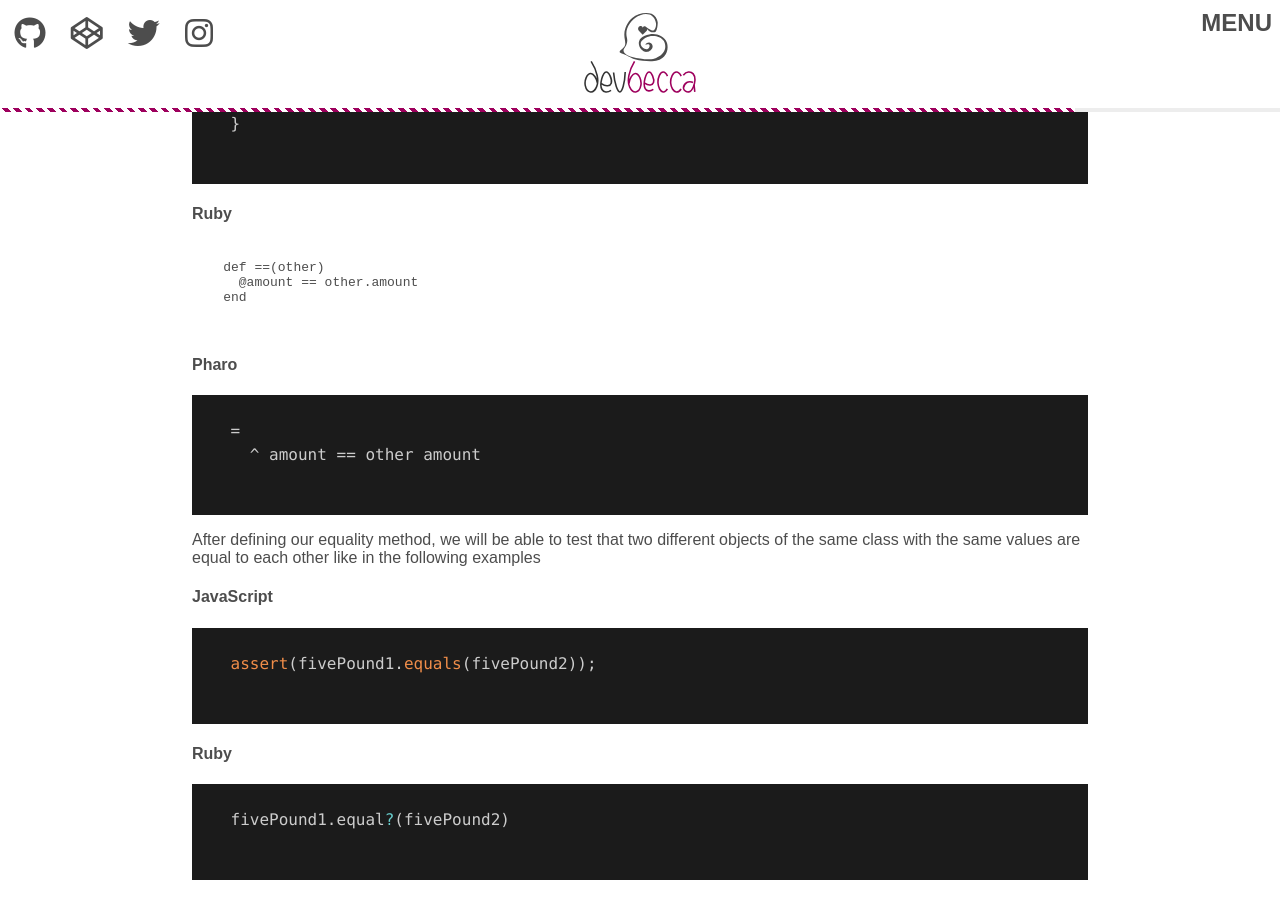
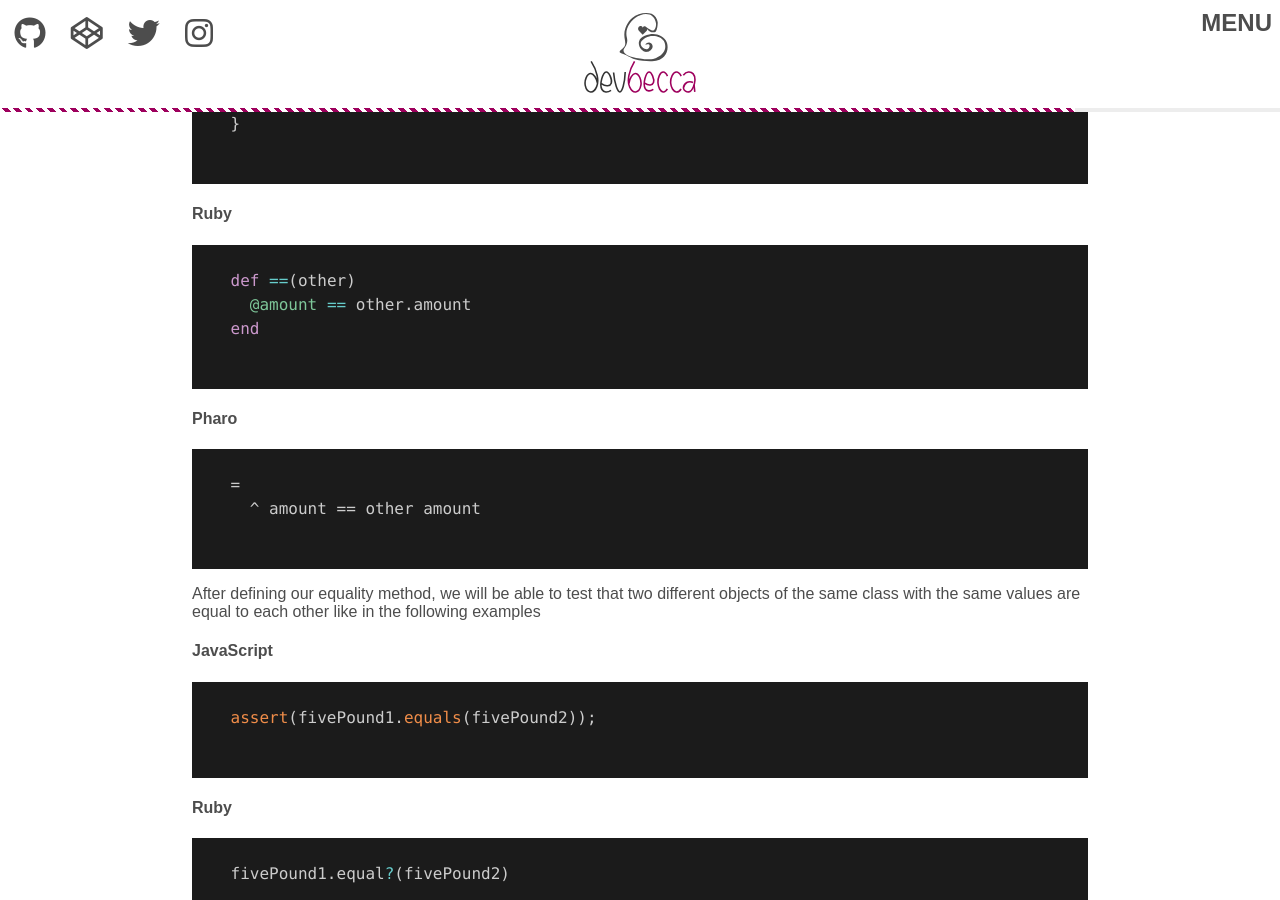
Before and after one commit to Becca9941/Becca9941.github.io, a Jekyll site: the page built from _posts/2019-08-15-value-objects-for-test-equality.html, in a window 1280 px wide and 900 px high, scrolled down 1711 px. Built offline with Jekyll 4.4.1, drawn with Linux system fonts in a browser that asks for light colours; nearby versions of some CDN libraries.

Commit message:
ruby code snippet fixed

```diff
--- a/_posts/2019-08-15-value-objects-for-test-equality.html
+++ b/_posts/2019-08-15-value-objects-for-test-equality.html
@@ -68,7 +68,7 @@ title: Testing objects for equality - Error, was given a £5 note, but was expec
   <h4>Ruby</h4>
 
   <pre>
-  <code class="ruby">
+  <code class="lang-ruby">
     def ==(other)
       @amount == other.amount
     end
```
